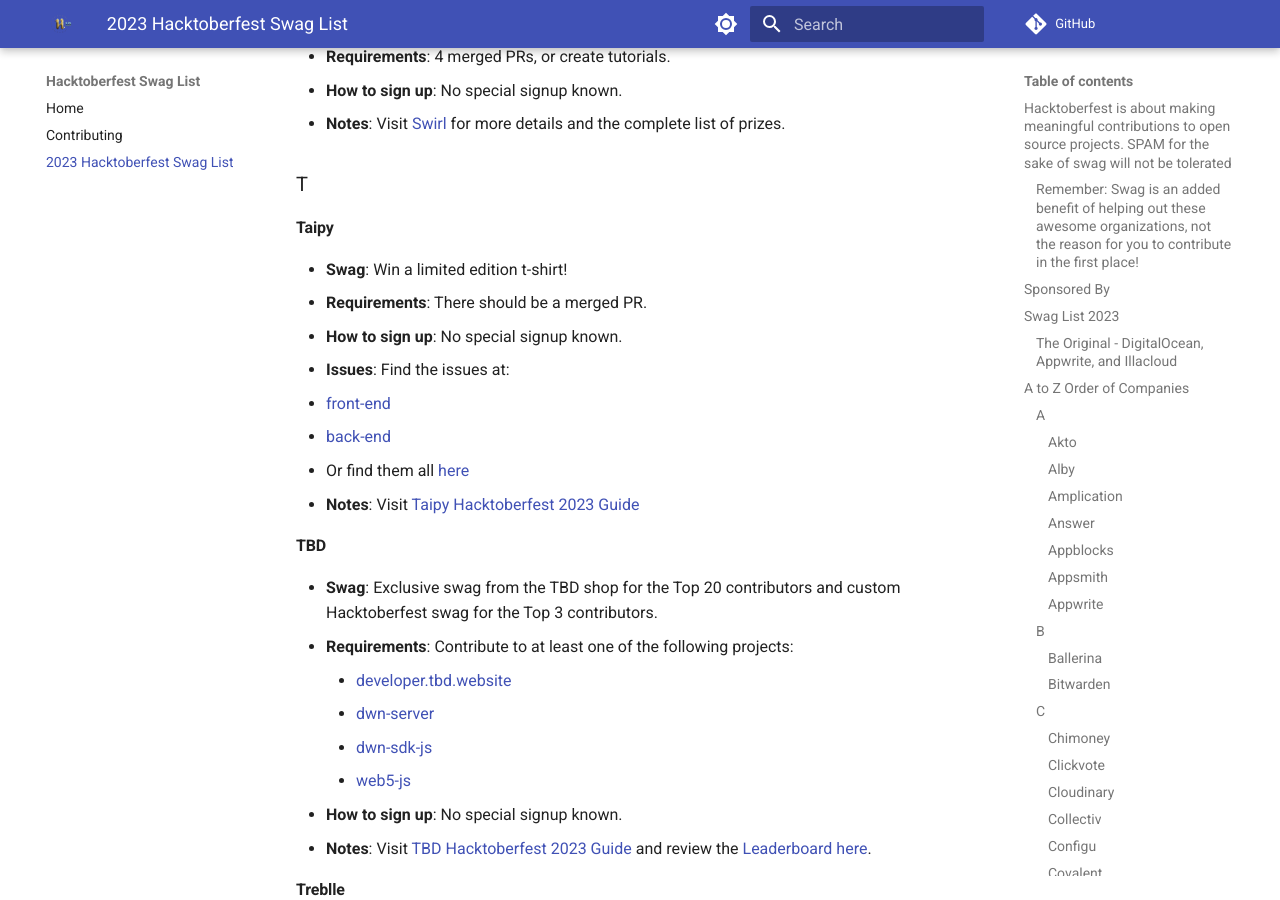
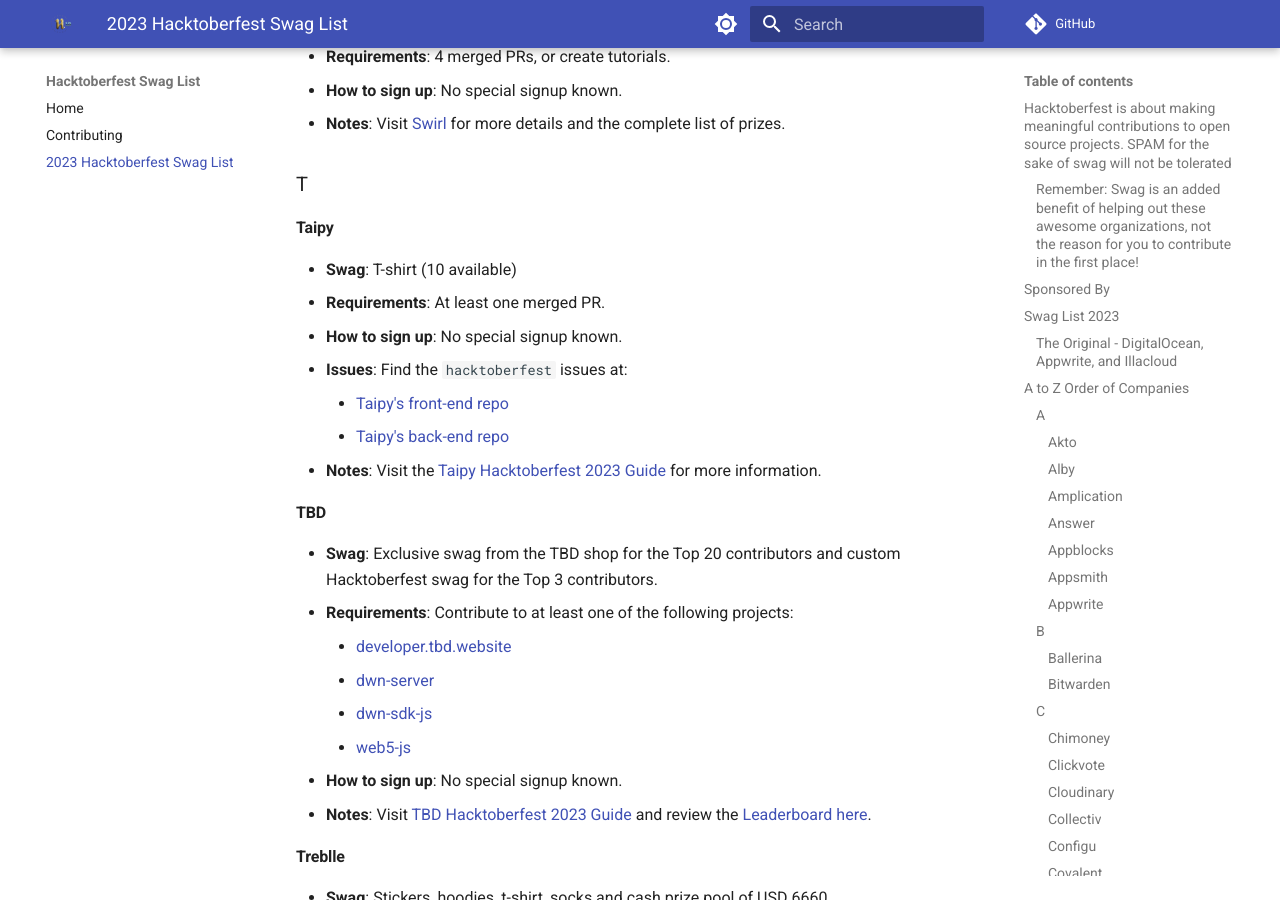
Before and after one commit to crweiner/hacktoberfest-swag-list, an MkDocs documentation site: the page built from docs/list.md, in a window 1280 px wide and 900 px high, scrolled down 17811 px. Built offline with MkDocs 1.6.1 and Material for MkDocs 9.7.7, drawn with Linux system fonts in a browser that asks for light colours; plug-ins that fetch from the network failed and are left out; comment, search, counter and statistics services are not loaded.

Commit message:
Adjust Taipy

```diff
--- a/docs/list.md
+++ b/docs/list.md
@@ -587,14 +587,13 @@
 
 #### **Taipy**
 
-- **Swag**: Win a limited edition t-shirt!
-- **Requirements**: There should be a merged PR.
+- **Swag**: T-shirt (10 available)
+- **Requirements**: At least one merged PR.
 - **How to sign up**: No special signup known.
-- **Issues**: Find the issues at:
-  - [front-end](https://github.com/Avaiga/taipy-gui)
-  - [back-end](https://github.com/Avaiga/taipy-core)
-  - Or find them all [here](https://github.com/Avaiga/taipy-gui/labels/hacktoberfest)
-- **Notes**: Visit [Taipy Hacktoberfest 2023 Guide](https://github.com/Avaiga/taipy/issues/330)
+- **Issues**: Find the `hacktoberfest` issues at:
+    - [Taipy's front-end repo](https://github.com/Avaiga/taipy-gui)
+    - [Taipy's back-end repo](https://github.com/Avaiga/taipy-core)
+- **Notes**: Visit the [Taipy Hacktoberfest 2023 Guide](https://github.com/Avaiga/taipy/issues/330) for more information.
 
 #### **TBD**
 
```
